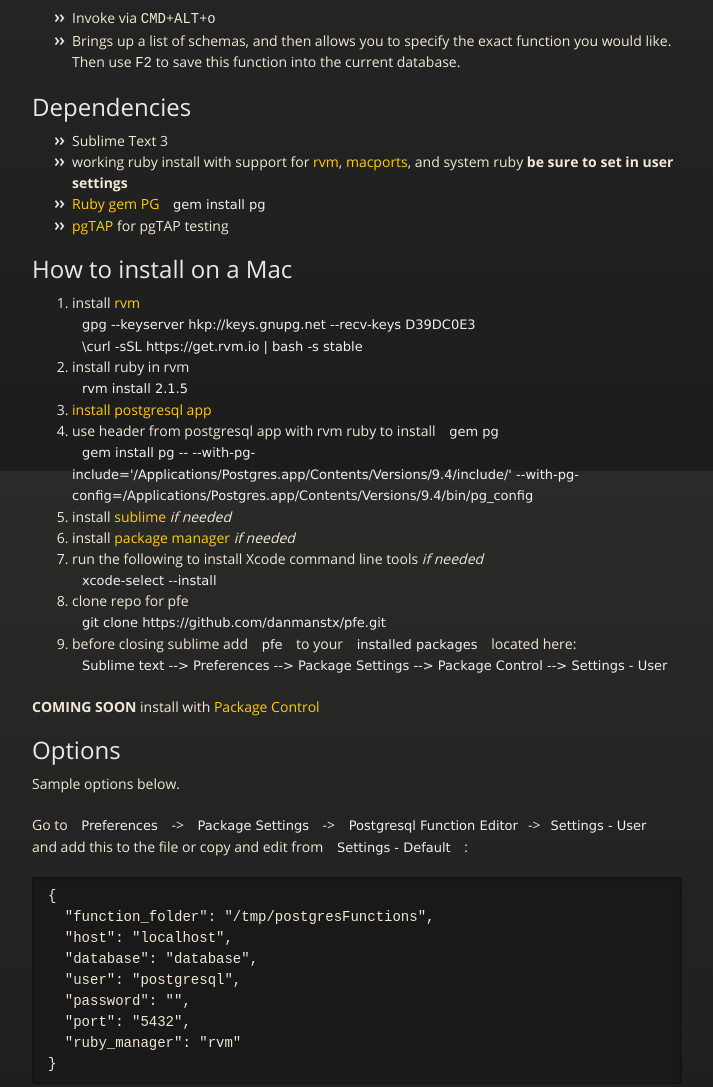
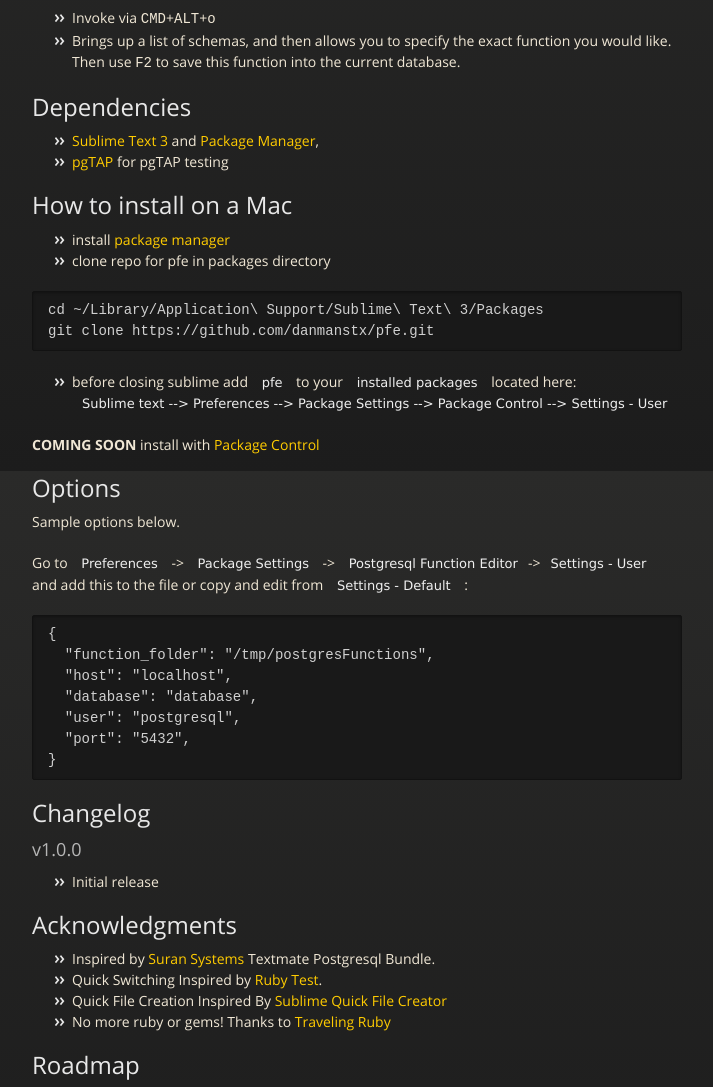
Before and after one commit to danmanstx/pfe, a plain HTML site: page index.html in a window 1280 px wide. Shown: the part 2729-3816 px from the top of the page, without its empty margins (283-996 px from the left). Drawn offline with nearby package versions, Linux system fonts and the light colour scheme.

```diff
--- a/index.html
+++ b/index.html
@@ -139,12 +139,8 @@
 <a id="dependencies" class="anchor" href="#dependencies" aria-hidden="true"><span class="octicon octicon-link"></span></a>Dependencies</h2>
 
 <ul>
-<li>Sublime Text 3</li>
-<li>working ruby install with support for <a href="http://rvm.io">rvm</a>, <a href="http://www.macports.org">macports</a>, and system ruby <strong>be sure to set in user settings</strong>
-</li>
 <li>
-<a href="https://rubygems.org/gems/pg">Ruby gem PG</a> <code>gem install pg</code>
-</li>
+<a href="http://www.sublimetext.com">Sublime Text 3</a> and <a href="https://packagecontrol.io">Package Manager</a>, </li>
 <li>
 <a href="http://pgtap.org">pgTAP</a> for pgTAP testing</li>
 </ul>
@@ -152,32 +148,20 @@
 <h2>
 <a id="how-to-install-on-a-mac" class="anchor" href="#how-to-install-on-a-mac" aria-hidden="true"><span class="octicon octicon-link"></span></a>How to install on a Mac</h2>
 
-<ol>
-<li>install <a href="https://rvm.io">rvm</a><br>
-<code>gpg --keyserver hkp://keys.gnupg.net --recv-keys D39DC0E3</code><br>
-<code>\curl -sSL https://get.rvm.io | bash -s stable</code>
+<ul>
+<li>install <a href="https://packagecontrol.io/installation">package manager</a>
 </li>
-<li>install ruby in rvm<br>
-<code>rvm install 2.1.5</code>
-</li>
-<li><a href="http://postgresapp.com">install postgresql app</a></li>
-<li>use header from postgresql app with rvm ruby to install <code>gem pg</code><br>
-<code>gem install pg -- --with-pg-include='/Applications/Postgres.app/Contents/Versions/9.4/include/' --with-pg-config=/Applications/Postgres.app/Contents/Versions/9.4/bin/pg_config</code>
-</li>
-<li>install <a href="http://www.sublimetext.com/3">sublime</a> <em>if needed</em>
-</li>
-<li>install <a href="https://packagecontrol.io/installation">package manager</a> <em>if needed</em>
-</li>
-<li>run the following to install Xcode command line tools <em>if needed</em><br>
-<code>xcode-select --install</code>
-</li>
-<li>clone repo for pfe <br>
-<code>git clone https://github.com/danmanstx/pfe.git</code>
-</li>
+<li>clone repo for pfe in packages directory</li>
+</ul>
+
+<div class="highlight highlight-bash"><pre><span class="pl-s3">cd</span> <span class="pl-k">~</span>/Library/Application<span class="pl-cce">\ </span>Support/Sublime<span class="pl-cce">\ </span>Text<span class="pl-cce">\ </span>3/Packages
+git clone https://github.com/danmanstx/pfe.git</pre></div>
+
+<ul>
 <li>before closing sublime add <code>pfe</code> to your <code>installed packages</code> located here:<br>
 <code>Sublime text --&gt; Preferences --&gt; Package Settings --&gt; Package Control --&gt; Settings - User</code>
 </li>
-</ol>
+</ul>
 
 <p><strong>COMING SOON</strong> install with <a href="http://wbond.net/sublime_packages/package_control">Package Control</a></p>
 
@@ -188,17 +172,13 @@
 
 <p>Go to <code>Preferences</code> -&gt; <code>Package Settings</code> -&gt; <code>Postgresql Function Editor</code>-&gt;<code>Settings - User</code> and add this to the file or copy and edit from <code>Settings - Default</code> :</p>
 
-<pre>
-{
-  "function_folder": "/tmp/postgresFunctions",
-  "host": "localhost",
-  "database": "database",
-  "user": "postgresql",
-  "password": "",
-  "port": "5432",
-  "ruby_manager": "rvm"
-}
-</pre>
+<div class="highlight highlight-json"><pre>{
+  <span class="pl-s1"><span class="pl-pds">"</span>function_folder<span class="pl-pds">"</span></span>: <span class="pl-s1"><span class="pl-pds">"</span>/tmp/postgresFunctions<span class="pl-pds">"</span></span>,
+  <span class="pl-s1"><span class="pl-pds">"</span>host<span class="pl-pds">"</span></span>: <span class="pl-s1"><span class="pl-pds">"</span>localhost<span class="pl-pds">"</span></span>,
+  <span class="pl-s1"><span class="pl-pds">"</span>database<span class="pl-pds">"</span></span>: <span class="pl-s1"><span class="pl-pds">"</span>database<span class="pl-pds">"</span></span>,
+  <span class="pl-s1"><span class="pl-pds">"</span>user<span class="pl-pds">"</span></span>: <span class="pl-s1"><span class="pl-pds">"</span>postgresql<span class="pl-pds">"</span></span>,
+  <span class="pl-s1"><span class="pl-pds">"</span>port<span class="pl-pds">"</span></span>: <span class="pl-s1"><span class="pl-pds">"</span>5432<span class="pl-pds">"</span></span>,
+}</pre></div>
 
 <h2>
 <a id="changelog" class="anchor" href="#changelog" aria-hidden="true"><span class="octicon octicon-link"></span></a>Changelog</h2>
@@ -217,6 +197,8 @@
 <li>Inspired by <a href="http://www.suran.com">Suran Systems</a> Textmate Postgresql Bundle.</li>
 <li>Quick Switching Inspired by <a href="https://github.com/maltize/sublime-text-2-ruby-tests">Ruby Test</a>.</li>
 <li>Quick File Creation Inspired By <a href="https://github.com/noklesta/SublimeQuickFileCreator">Sublime Quick File Creator</a>
+</li>
+<li>No more ruby or gems! Thanks to <a href="http://phusion.github.io/traveling-ruby/">Traveling Ruby</a>
 </li>
 </ul>
 
```
Also changed, not shown: params.json (+1 -1 lines).
